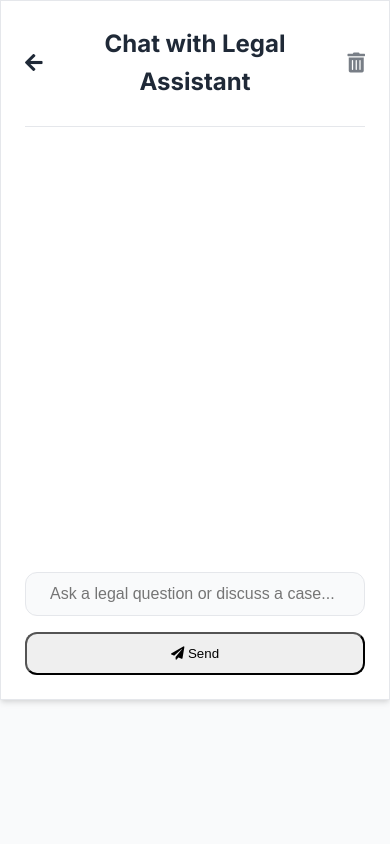
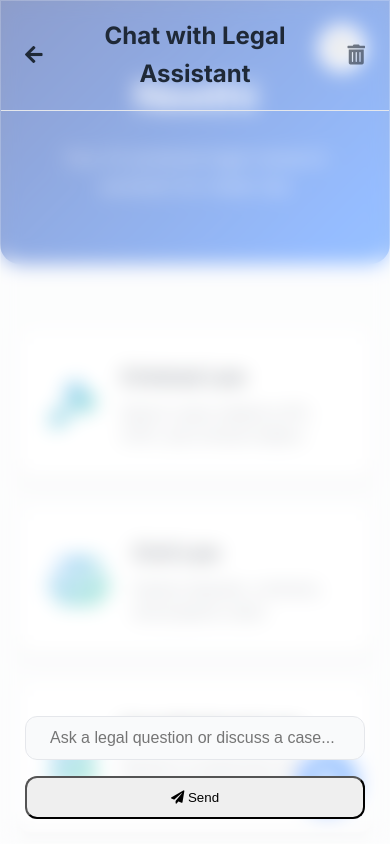
Before and after one commit to psreyas09/lawyer-app, a plain HTML site: page index.html in a window 390 px wide. Both pictures are taken after a click on the button 328 px from the left and 782 px from the top of the page. Shown: the top 844 px of the page. Drawn offline with Linux system fonts and the light colour scheme.

Commit message:
finished

```diff
--- a/index.html
+++ b/index.html
@@ -137,7 +137,7 @@
         color: #9ca3af;
     }
 
-    .search-section, .chat-section, #resultsSection {
+    .search-section, #resultsSection {
         background: var(--card-background);
         border-radius: 16px;
         padding: 2.5rem;
@@ -150,9 +150,11 @@
         display: flex;
         justify-content: space-between;
         align-items: center;
-        margin-bottom: 1.5rem;
+        margin-bottom: 1rem;
         border-bottom: 1px solid var(--border-color);
-        padding-bottom: 1.5rem;
+        padding-bottom: 1rem;
+        margin: -1.5rem -1.5rem 1.5rem -1.5rem;
+        padding: 1rem 1.5rem;
     }
 
     .chat-header h2 {
@@ -240,15 +242,19 @@
 
     .chat-section {
         height: 80vh;
-        max-height: 700px;
+        max-height: 600px;
         display: flex;
         flex-direction: column;
+        width: 100%;
+        background: var(--card-background);
+        border-radius: 16px;
+        box-shadow: var(--shadow-md);
+        border: 1px solid var(--border-color);
     }
 
     #chatMessages {
         flex: 1;
         overflow-y: auto;
-        padding: 1rem;
         margin-bottom: 1.5rem;
         display: flex;
         flex-direction: column;
@@ -329,7 +335,7 @@
     }
 
     #openChatBtn {
-        display: none; /* Hidden by default */
+        display: flex; /* Always show the button */
         position: fixed;
         bottom: 2rem;
         right: 2rem;
@@ -343,7 +349,15 @@
         cursor: pointer;
         box-shadow: var(--shadow-md);
         z-index: 1001;
-        transition: transform 0.3s ease;
+        transition: transform 0.3s ease, opacity 0.3s ease;
+        align-items: center;
+        justify-content: center;
+    }
+
+    .chat-section-container.open + #openChatBtn {
+        opacity: 0;
+        transform: scale(0.8);
+        pointer-events: none;
     }
 
     #openChatBtn:hover {
@@ -363,26 +377,72 @@
         cursor: pointer;
     }
 
+    .chat-section-container {
+        position: fixed;
+        bottom: 80px; /* Position above the open button */
+        right: 2rem;
+        width: 420px;
+        height: 600px;
+        max-width: calc(100vw - 4rem);
+        max-height: calc(100vh - 10rem);
+        z-index: 1002;
+        transform: translateY(110%);
+        transition: transform 0.3s ease-in-out, opacity 0.3s ease-in-out;
+        box-shadow: var(--shadow-md);
+        border-radius: 16px;
+        overflow: hidden;
+        display: flex;
+        flex-direction: column;
+        background-color: rgba(255, 255, 255, 0.5);
+        backdrop-filter: blur(10px) saturate(1.2);
+        -webkit-backdrop-filter: blur(10px) saturate(1.2);
+        border: 1px solid rgba(255, 255, 255, 0.2);
+        opacity: 0;
+        pointer-events: none;
+    }
+
+    .chat-section-container.open {
+        transform: translateY(0);
+        opacity: 1;
+        pointer-events: auto;
+    }
+
+    .chat-section {
+        padding: 1.5rem;
+        height: 100%;
+        display: flex;
+        flex-direction: column;
+        width: 100%;
+        background: transparent; /* Make transparent to let the container's glass effect show through */
+        border-radius: 16px;
+        box-shadow: none;
+        border: none;
+    }
+
+    #openChatBtn {
+        display: flex;
+        align-items: center;
+        justify-content: center;
+    }
+
+    #closeChatBtn {
+        display: block;
+    }
+
     /* Media Queries for Responsiveness */
     @media (max-width: 768px) {
-        .container {
-            padding: 1.5rem;
-        }
-
-        .search-bar {
-            grid-template-columns: 1fr;
-        }
-
         .chat-section-container {
-            position: fixed;
             top: 0;
             left: 0;
+            right: 0;
+            bottom: 0;
             width: 100%;
             height: 100%;
-            background-color: var(--background-color);
-            z-index: 1002;
+            max-width: 100vw;
+            max-height: 100vh;
+            border-radius: 0;
             transform: translateX(100%);
-            transition: transform 0.3s ease-in-out;
+            opacity: 1;
         }
 
         .chat-section-container.open {
@@ -390,18 +450,13 @@
         }
 
         .chat-section {
+            border-radius: 0;
             height: 100%;
-            border-radius: 0;
+            max-height: none;
         }
 
-        #openChatBtn {
-            display: flex;
-            align-items: center;
-            justify-content: center;
-        }
-
-        #closeChatBtn {
-            display: block;
+        .search-bar {
+            grid-template-columns: 1fr;
         }
     }
 
--- a/script.js
+++ b/script.js
@@ -45,7 +45,7 @@ class VirtualLawyer {
 
         if (openChatBtn && closeChatBtn && chatContainer) {
             openChatBtn.addEventListener('click', () => {
-                chatContainer.classList.add('open');
+                chatContainer.classList.toggle('open');
             });
 
             closeChatBtn.addEventListener('click', () => {
```
